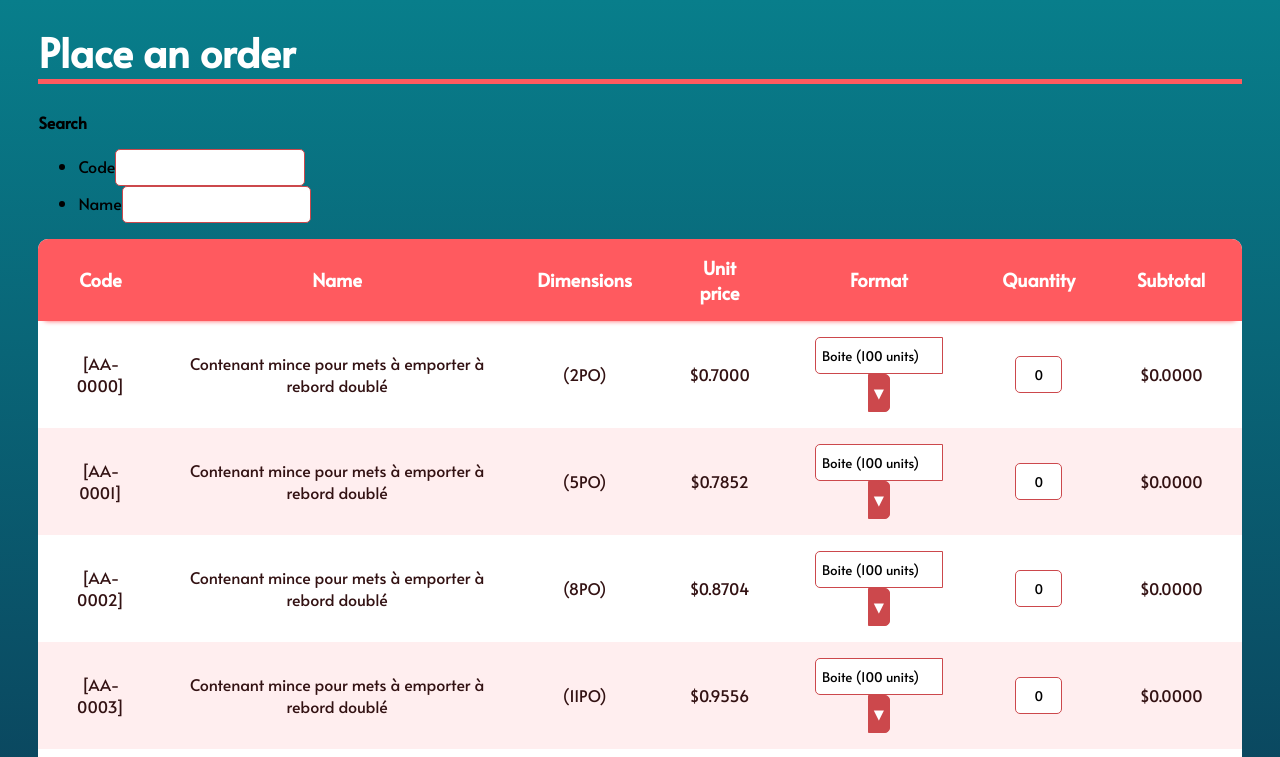
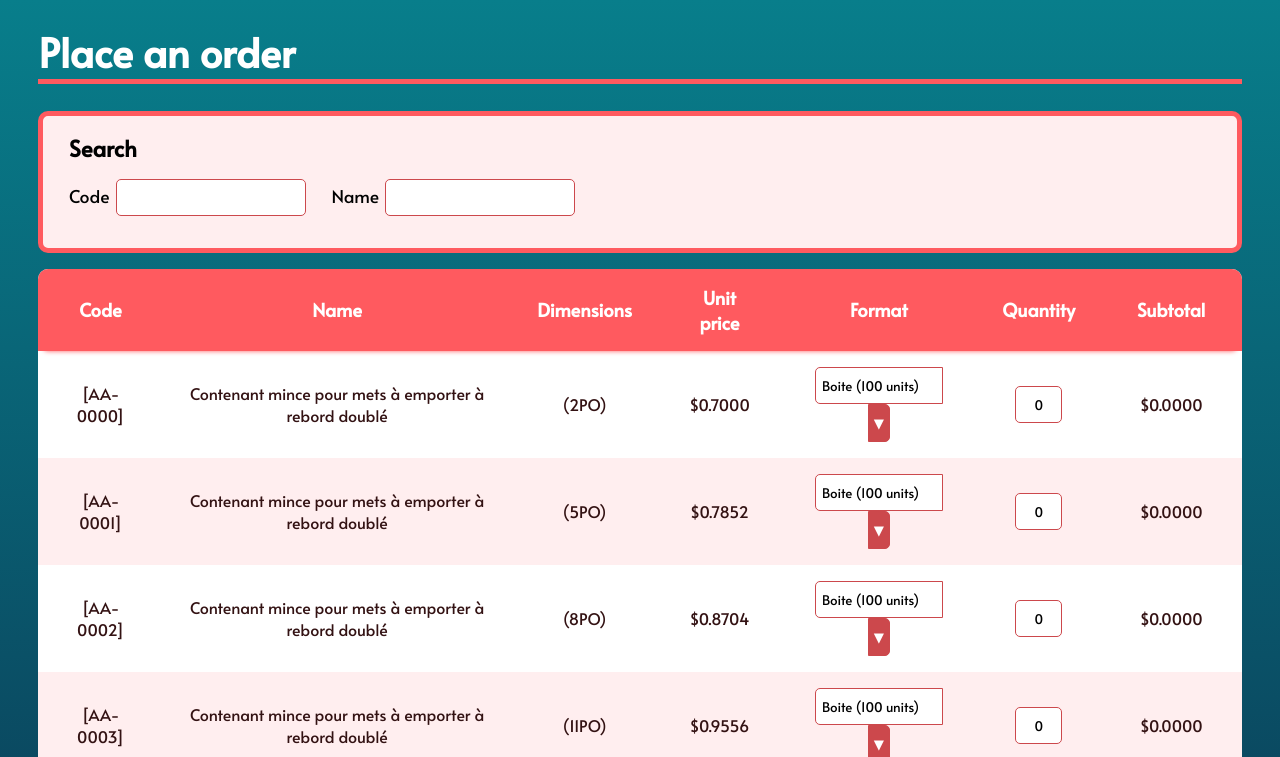
Before and after one commit to SamuelPerron/invoice-portal, a React (Create React App) app in the folder invoice-portal/: page / in a window 1280 px wide. Shown: the top 757 px of the page. Built offline with nearby package versions, Linux system fonts and the light colour scheme.

Commit message:
T-9820 - Step 1 and 2 styles

```diff
--- a/invoice-portal/src/components/ProductsSelection/ProductsSelection.js
+++ b/invoice-portal/src/components/ProductsSelection/ProductsSelection.js
@@ -7,10 +7,11 @@ const ProductsSelection = props => {
     const fillerTr = [...Array(5 - props.products.length).keys()].map(i => {
         return (
             <tr key={i}>
-                {[...Array(7).keys()].map(k => <td key={k} /> )}
+                <td colSpan="7"/>
             </tr>
         )
     });
+    const emptyProducts = <tr><td colSpan="7">No products matching these filters</td></tr>;
 
     return (
         <div className="ProductsSelection">
@@ -33,6 +34,9 @@ const ProductsSelection = props => {
                                 key={index} />
                         })}
                         {fillerTr}
+                        { [...props.products].filter(p => !p.hide).length === 0 ?
+                            emptyProducts
+                        : null }
                     </tbody>
                     <caption>
                         <div className="psa">Lorem ipsum dolor sit amet, consectetur adipiscing elit. Integer facilisis lobortis malesuada. Sed maximus imperdiet tempus. Quisque a gravida ligula.</div>
--- a/invoice-portal/src/components/ProductsValidation/ProductsValidation.js
+++ b/invoice-portal/src/components/ProductsValidation/ProductsValidation.js
@@ -6,7 +6,7 @@ const ProductsValidation = props => {
     const fillerTr = [...Array(5 - props.order.products.length).keys()].map(i => {
         return (
             <tr key={i}>
-                {[...Array(7).keys()].map(k => <td key={k} /> )}
+                <td colSpan="7"/>
             </tr>
         )
     });
--- a/invoice-portal/src/containers/Order/Order.scss
+++ b/invoice-portal/src/containers/Order/Order.scss
@@ -95,4 +95,34 @@
             }
         }
     }
+
+    .Search {
+        width: 100%;
+        background-color: #FFEEEF;
+        border-radius: $border-radius;
+        border: 5px solid #FF5A5F;
+        margin-bottom: 2vh;
+        padding: 2vh 2vw;
+        box-sizing: border-box;
+
+        strong {
+            font-size: 1.4rem;
+        }
+
+        ul {
+            display: flex;
+            list-style: none;
+            padding: 0;
+            justify-content: flex-start;
+
+            li {
+                margin-right: 2vw;
+
+                span {
+                    margin-right: .5vw;
+                    font-size: 1.1rem;
+                }
+            }
+        }
+    }
 }
```
